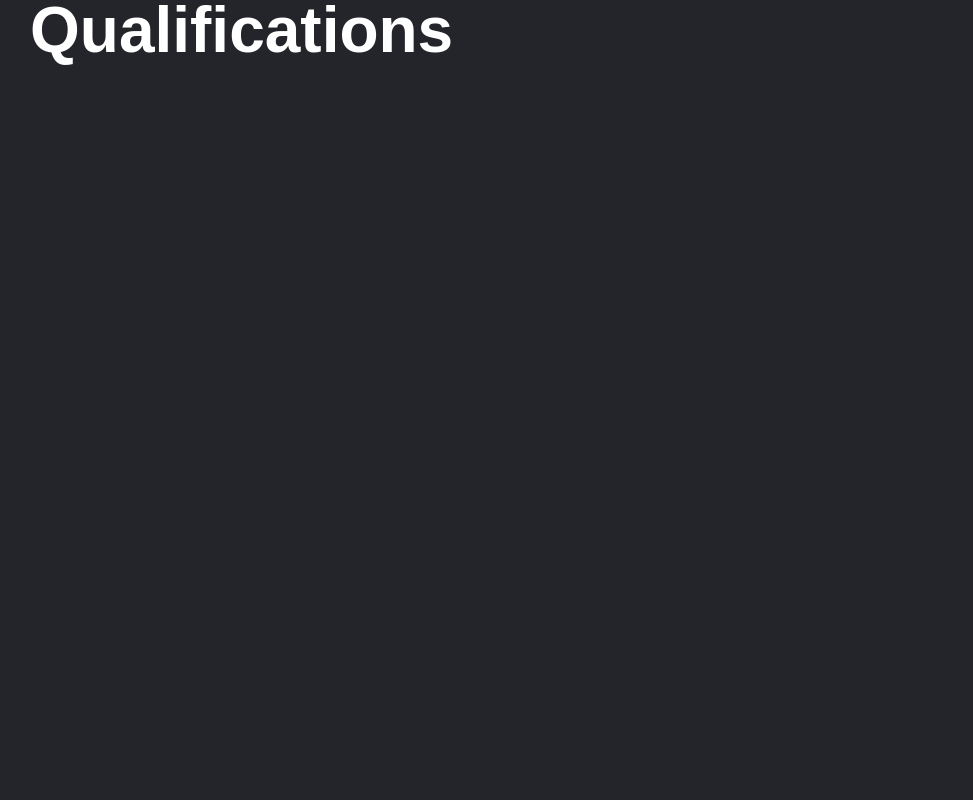
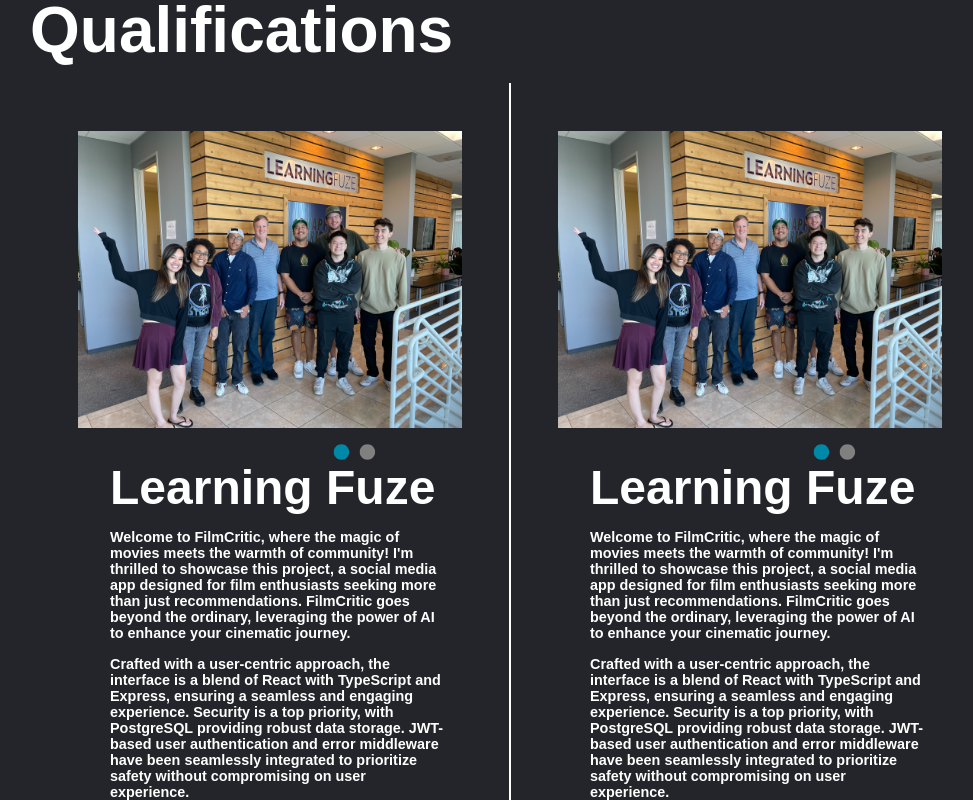
Before and after one commit to Aiden-Peace300/AidenPeace-Portfolio, a React (Vite) app in the folder client/: page / in a window 1280 px wide. Shown: the part 7500-8300 px from the top of the page, without its empty margins (130-1103 px from the left). Before the commit the page ends 7583 px from the top, so only its background shows below. Built offline with nearby package versions, Linux system fonts and the light colour scheme.

Commit message:
Implemented qualifications

```diff
--- a/client/src/Carousel.tsx
+++ b/client/src/Carousel.tsx
@@ -1,7 +1,13 @@
 import { useState, useEffect } from 'react';
 import { FaCircle } from 'react-icons/fa';
-
-const Carousel = ({ images, link }) => {
+interface CarouselProps {
+  images: string[];
+  link: string | null;
+  title?: string | null;
+  projectDetails?: string | null;
+  flexDirection?: string | null;
+}
+const Carousel: React.FC<CarouselProps> = ({ images, link }) => {
   const [currentIndex, setCurrentIndex] = useState(0);
 
   useEffect(() => {
@@ -18,7 +24,10 @@
 
   return (
     <div style={{ position: 'relative', width: '100%', overflow: 'hidden' }}>
-      <a href={link} target="_blank" rel="noopener noreferrer">
+      <a
+        href={link ? link : undefined}
+        target="_blank"
+        rel="noopener noreferrer">
         <div
           style={{
             display: 'flex',
--- a/client/src/Project.tsx
+++ b/client/src/Project.tsx
@@ -5,7 +5,7 @@
 
 type ProjectProps = {
   photos: any;
-  link: string;
+  link: string | null;
   Title: string;
   projectDetails: string;
   flexDirection: FlexDirection | string; // Allow any string for flexibility
@@ -34,7 +34,10 @@
     <div style={{ display: 'flex', flexDirection: validatedFlexDirection }}>
       <Carousel images={photos} link={link} />
       <div style={{ marginLeft: '1rem' }}>
-        <a href={link} target="_blank" rel="noopener noreferrer">
+        <a
+          href={link ? link : undefined}
+          target="_blank"
+          rel="noopener noreferrer">
           <h2 className="title">{Title}</h2>
         </a>
         {detailsArray.map((paragraph, index) => (
--- /dev/null
+++ b/client/src/Qualifications.css
@@ -0,0 +1,28 @@
+/* Qualifications.css */
+.qualifications-container {
+  display: flex;
+  position: relative; /* Add position: relative to make the .diagonal-line position correctly */
+}
+
+.Project {
+  flex-basis: 50%;
+}
+
+.vertical-line {
+  position: absolute;
+  top: 0;
+  left: 50%;
+  width: 2px;
+  height: 100%;
+  background: white;
+  transform: translateX(-50%);
+  pointer-events: none;
+}
+
+.project {
+  padding: 3rem;
+}
+
+.qualifications {
+  margin-bottom: 10rem;
+}
--- a/client/src/Qualifications.tsx
+++ b/client/src/Qualifications.tsx
@@ -1,9 +1,70 @@
-import './About.css';
+// Qualifications.tsx
+import './Qualifications.css';
+import Project from './Project.tsx';
 
 export default function About() {
+  const LFZ = {
+    photos: [
+      '../images/LFZ/LearningFuze_Group_Picture.jpg',
+      '../images/LFZ/LearningFuze_Certificate_of_Completion.png',
+    ],
+    link: 'http://filmcritic-dev.us-west-1.elasticbeanstalk.com/',
+    title: 'Learning Fuze',
+    projectDetails: `
+    Welcome to FilmCritic, where the magic of movies meets the warmth of community! I'm thrilled to showcase this project, a social media app designed for film enthusiasts seeking more than just recommendations. FilmCritic goes beyond the ordinary, leveraging the power of AI to enhance your cinematic journey.
+
+    Crafted with a user-centric approach, the interface is a blend of React with TypeScript and Express, ensuring a seamless and engaging experience. Security is a top priority, with PostgreSQL providing robust data storage. JWT-based user authentication and error middleware have been seamlessly integrated to prioritize safety without compromising on user experience.
+
+    FilmCritic is more than just a platform; it's a space for users to shape their movie experience. With a range of CRUD operations, you have the freedom to create and personalize profiles, curate watchlists, and share your thoughts through posts and user-generated content. Complete control over edits and deletions empowers users to tailor their FilmCritic journey.
+
+    Excited to share this cinematic adventure with you! Explore the project on GitHub and join the FilmCritic community in celebrating the joy of movies together. 🎥🍿
+    `,
+    flexDirection: 'row',
+  };
+
+  const saddlebackCollege = {
+    photos: [
+      '../images/LFZ/LearningFuze_Group_Picture.jpg',
+      '../images/LFZ/LearningFuze_Certificate_of_Completion.png',
+    ],
+    link: 'http://filmcritic-dev.us-west-1.elasticbeanstalk.com/',
+    title: 'Learning Fuze',
+    projectDetails: `
+    Welcome to FilmCritic, where the magic of movies meets the warmth of community! I'm thrilled to showcase this project, a social media app designed for film enthusiasts seeking more than just recommendations. FilmCritic goes beyond the ordinary, leveraging the power of AI to enhance your cinematic journey.
+
+    Crafted with a user-centric approach, the interface is a blend of React with TypeScript and Express, ensuring a seamless and engaging experience. Security is a top priority, with PostgreSQL providing robust data storage. JWT-based user authentication and error middleware have been seamlessly integrated to prioritize safety without compromising on user experience.
+
+    FilmCritic is more than just a platform; it's a space for users to shape their movie experience. With a range of CRUD operations, you have the freedom to create and personalize profiles, curate watchlists, and share your thoughts through posts and user-generated content. Complete control over edits and deletions empowers users to tailor their FilmCritic journey.
+
+    Excited to share this cinematic adventure with you! Explore the project on GitHub and join the FilmCritic community in celebrating the joy of movies together. 🎥🍿
+    `,
+    flexDirection: 'row',
+  };
+
   return (
-    <div>
+    <div className="qualifications">
       <h1>Qualifications</h1>
+      <div className="qualifications-container">
+        <div className="project">
+          <Project
+            photos={LFZ.photos}
+            link={null}
+            Title={LFZ.title}
+            projectDetails={LFZ.projectDetails}
+            flexDirection={'column'}
+          />
+        </div>
+        <div className="vertical-line"></div>
+        <div className="project">
+          <Project
+            photos={saddlebackCollege.photos}
+            link={null}
+            Title={saddlebackCollege.title}
+            projectDetails={saddlebackCollege.projectDetails}
+            flexDirection={'column'}
+          />
+        </div>
+      </div>
     </div>
   );
 }
```
Also changed, not shown: client/images/LFZ/LearningFuze_Certificate_of_Completion.png (added), client/images/LFZ/LearningFuze_Group_Picture.jpg (added).
